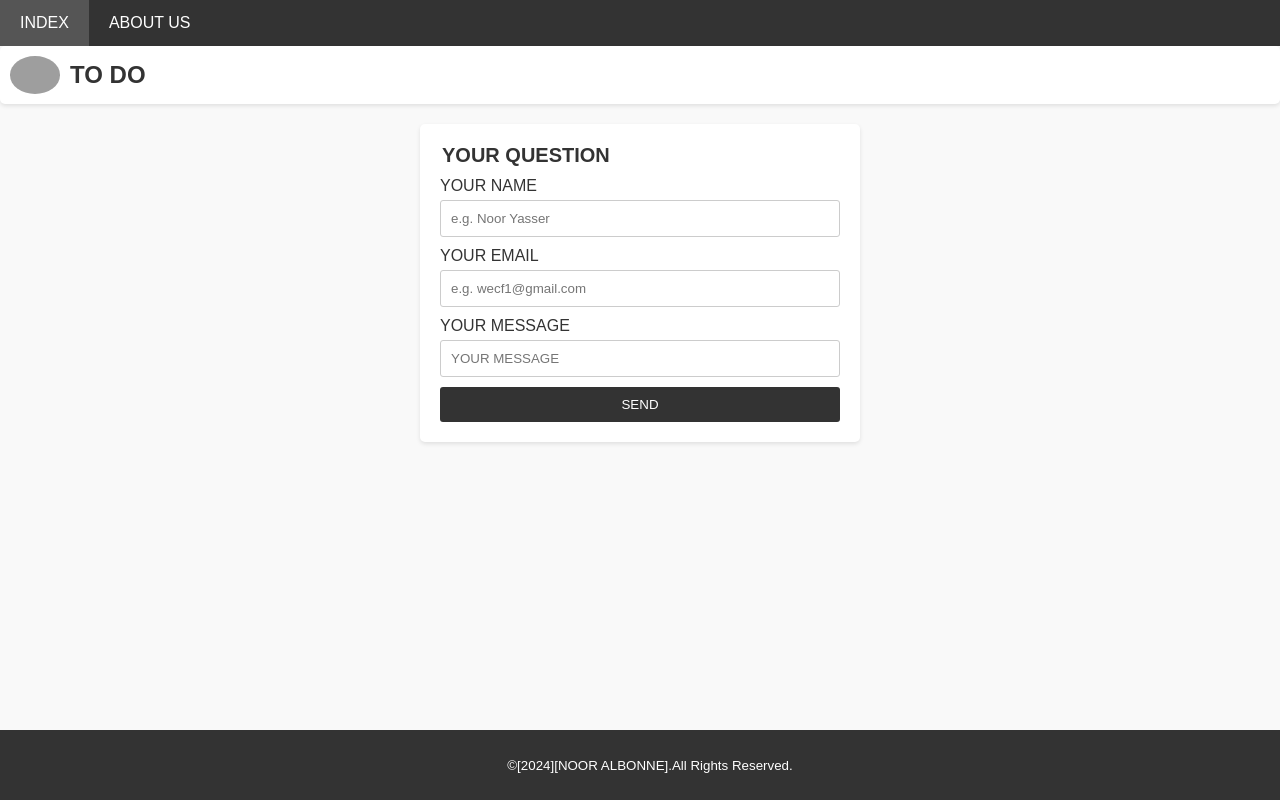
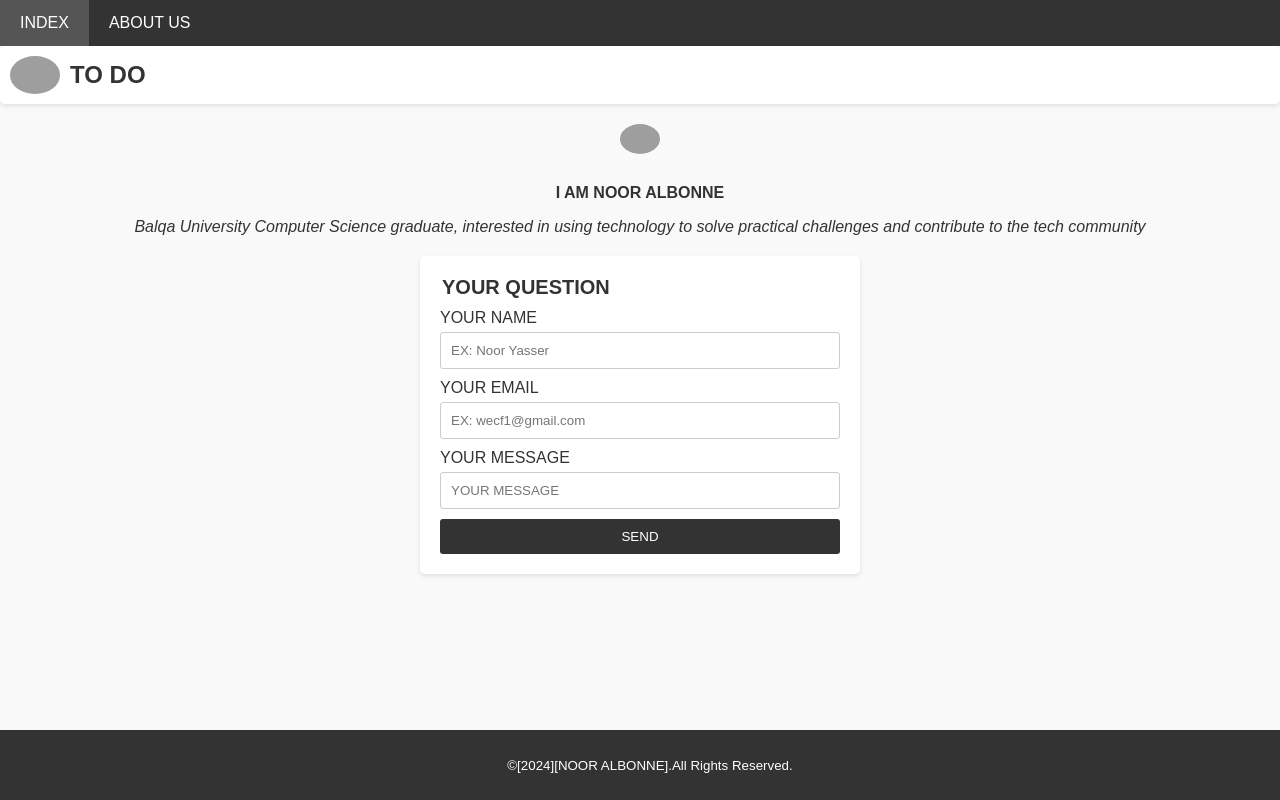
Before and after one commit to nooralbonne/todo-project, a plain HTML site: page about.html in a window 1280 px wide. Drawn offline with Linux system fonts and the light colour scheme; grey boxes are pictures that could not be loaded.

Commit message:
edit code

```diff
--- a/about.html
+++ b/about.html
@@ -2,8 +2,8 @@
 <html lang="en">
 
 <head>
+    <title>TO DO</title>
     <meta charset="UTF-8">
-    <title>TO DO</title>
     <meta name="description" content="To do list">
     <meta name="keywords" content="to do list, checklist">
     <meta name="author" content="Noor Albonne">
@@ -59,6 +59,18 @@
             margin: 0;
             color: #333;
             font-size: 24px;
+        }
+
+        /* Bio Container */
+        .bio-container {
+            text-align: center;
+            margin-bottom: 20px;
+        }
+
+        .bio-container img {
+            width: 40px;
+            border-radius: 50%;
+            margin-bottom: 10px;
         }
 
         /* Form */
@@ -141,17 +153,24 @@
         <h1>TO DO</h1>
     </div>
 
+    <!-- Bio -->
+    <div class="bio-container">
+        <img src="https://snipsupload.s3.amazonaws.com/upload/photos/2022/03/TgYxtfCh5jKWiZijY76m_06_3ea1a8365a7a57ba3d969620a2b8fec0_image.png" alt="myphoto">
+        <p><b>I AM NOOR ALBONNE</b></p>
+        <p><i>Balqa University Computer Science graduate, interested in using technology to solve practical challenges and contribute to the tech community</i></p>
+    </div>
+
     <!-- Form -->
     <form action="test.php" method="get">
         <fieldset>
             <legend>YOUR QUESTION</legend>
             <div>
                 <label for="name">YOUR NAME</label>
-                <input id="name" type="text" placeholder="e.g. Noor Yasser" required name="name">
+                <input id="name" type="text" placeholder="EX: Noor Yasser" required name="name">
             </div>
             <div>
                 <label for="email">YOUR EMAIL</label>
-                <input id="email" type="email" placeholder="e.g. wecf1@gmail.com" required name="email">
+                <input id="email" type="email" placeholder="EX: wecf1@gmail.com" required name="email">
             </div>
             <div>
                 <label for="message">YOUR MESSAGE</label>
```
Also changed, not shown: about.html.png (added), index.html.png (added), 1 other file.
